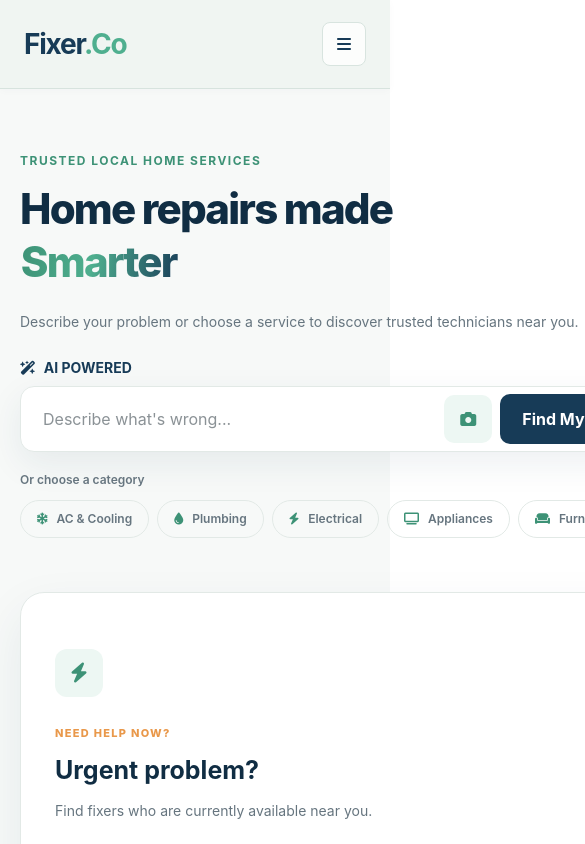
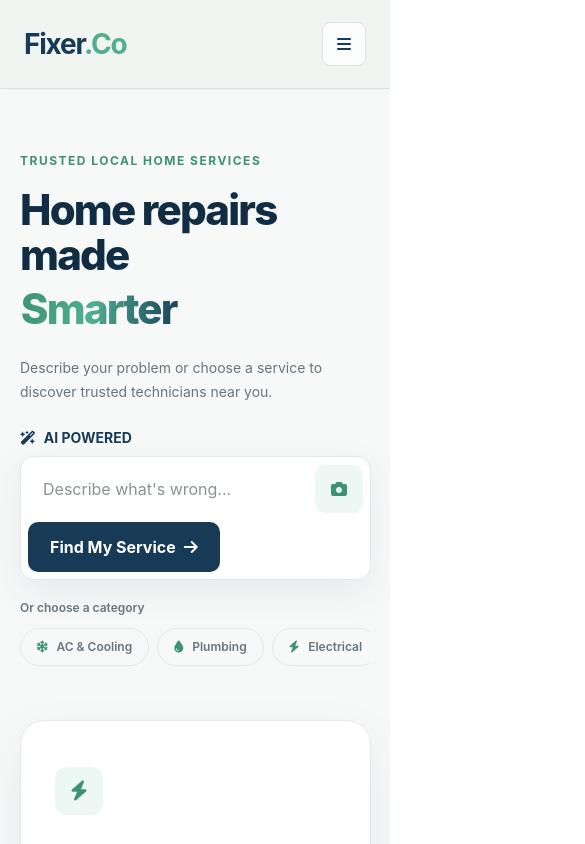
Before and after one commit to FarahJihad/Fixer-Co, a React (Vite) app in the folder react-temp/: page / in a window 390 px wide. Shown: the top 844 px of the page, 585 px wide, since content can reach past the window. Built offline with nearby package versions, Linux system fonts and the light colour scheme; no server answers; sample sign-in values are in the browser's storage.

Commit message:
Finalize responsive design

```diff
--- a/react-temp/src/animations.css
+++ b/react-temp/src/animations.css
@@ -1995,3 +1995,79 @@
   padding-inline: 0.02em 0.10em;
   margin-inline-end: -0.10em;
 }
+
+
+/* =========================================================
+   FINAL MOBILE RESPONSIVE FIX
+   Mobile only — desktop layout/design remains unchanged.
+========================================================= */
+@media (max-width: 620px) {
+  html,
+  body,
+  #root {
+    max-width: 100%;
+    overflow-x: hidden;
+  }
+
+  main {
+    width: 100%;
+    max-width: 100%;
+    overflow-x: hidden;
+  }
+
+  /* Hero must never be widened by its flex/grid children. */
+  main > section:first-of-type > div,
+  main > section:first-of-type > div > div {
+    min-width: 0;
+    max-width: 100%;
+  }
+
+  .home-hero-heading {
+    max-width: 100% !important;
+    font-size: clamp(38px, 11vw, 42px) !important;
+    line-height: 1.08 !important;
+  }
+
+  .home-hero-word-wrap {
+    max-width: 100%;
+    padding-inline-end: 0.14em;
+  }
+
+  .home-ai-box {
+    width: 100%;
+    max-width: 100% !important;
+    min-width: 0;
+    flex-wrap: wrap;
+  }
+
+  .home-ai-box > input {
+    flex: 1 1 190px;
+    min-width: 0;
+  }
+
+  .home-ai-box > button:last-child {
+    flex: 0 0 auto;
+  }
+
+  .home-category-row {
+    width: 100%;
+    max-width: 100%;
+    overflow-x: auto !important;
+    overflow-y: visible;
+    overscroll-behavior-inline: contain;
+  }
+
+  .home-emergency-card {
+    width: 100% !important;
+    max-width: 100% !important;
+    min-width: 0 !important;
+    transform: none !important;
+  }
+
+  .home-services-grid,
+  .home-service-grid-card {
+    width: 100%;
+    max-width: 100%;
+    min-width: 0;
+  }
+}
--- a/react-temp/src/pages/About.css
+++ b/react-temp/src/pages/About.css
@@ -1209,3 +1209,57 @@
     transition: none !important;
   }
 }
+
+
+/* =========================================================
+   FINAL MOBILE RESPONSIVE FIX
+   Mobile only — desktop layout/design remains unchanged.
+========================================================= */
+@media (max-width: 600px) {
+  html,
+  body,
+  #root {
+    max-width: 100%;
+    overflow-x: hidden;
+  }
+
+  .about-old-page {
+    width: 100%;
+    max-width: 100%;
+    overflow-x: hidden;
+  }
+
+  .about-container,
+  .about-hero-content,
+  .about-story-grid,
+  .about-story-content {
+    min-width: 0;
+    max-width: 100%;
+  }
+
+  .about-hero h1 {
+    max-width: 100%;
+    font-size: clamp(40px, 11.5vw, 46px);
+    line-height: 1.06;
+    letter-spacing: -2px;
+    overflow: visible;
+  }
+
+  .about-handwrite-word {
+    max-width: 100%;
+    padding-inline-end: 0.28em !important;
+    margin-inline-end: -0.12em !important;
+  }
+
+  .about-hero-text,
+  .about-story-content > p:not(.section-label) {
+    max-width: 100%;
+    overflow-wrap: anywhere;
+  }
+
+  .about-carousel-stage,
+  .about-process-wrap,
+  .about-cta-box {
+    max-width: 100%;
+  }
+}
--- a/react-temp/src/pages/Services.css
+++ b/react-temp/src/pages/Services.css
@@ -1031,3 +1031,29 @@
     transition: none !important;
   }
 }
+
+
+/* FINAL MOBILE WIDTH SAFETY — mobile only */
+@media (max-width: 620px) {
+  .old-services-page,
+  .old-page-hero,
+  .old-services-page-section {
+    width: 100%;
+    max-width: 100%;
+    overflow-x: hidden;
+  }
+
+  .old-services-page * {
+    min-width: 0;
+  }
+
+  .old-services-page .home-services-grid,
+  .old-services-page .home-service-grid-card {
+    width: 100%;
+    max-width: 100%;
+  }
+
+  .services-home-liquid-button {
+    max-width: 100%;
+  }
+}
--- a/react-temp/src/pages/Technicians.css
+++ b/react-temp/src/pages/Technicians.css
@@ -694,3 +694,24 @@
     animation: none !important;
   }
 }
+
+
+/* FINAL MOBILE WIDTH SAFETY — mobile only */
+@media (max-width: 620px) {
+  .tech-page,
+  .tech-page-hero,
+  .tech-main-section {
+    width: 100%;
+    max-width: 100%;
+    overflow-x: hidden;
+  }
+
+  .tech-page * {
+    min-width: 0;
+  }
+
+  .tech-card,
+  .technician-card {
+    max-width: 100%;
+  }
+}
```
